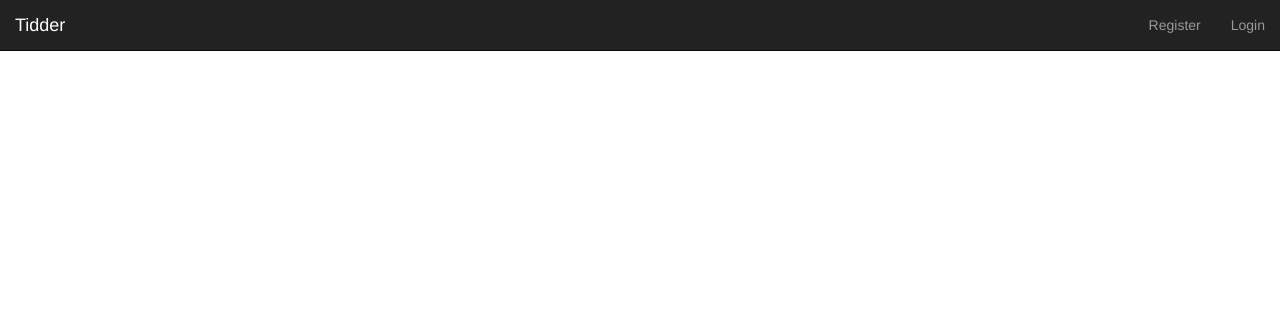
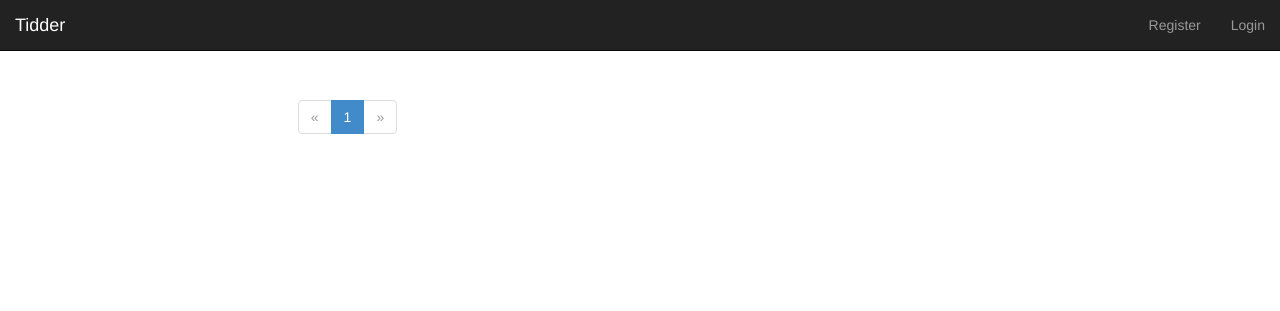
Before and after one commit to jjh5030/tidder, a Django app: page / in a window 1280 px wide. Shown: the top 311 px of the page. Run offline with Django 3.2, Linux system fonts and the light colour scheme; data that the repository does not hold is empty; some libraries are stand-ins or nearby versions.

Commit message:
added pagination of results

```diff
--- a/static/css/bootstrap-fluid-adj.css
+++ b/static/css/bootstrap-fluid-adj.css
@@ -41,3 +41,7 @@ body {
     width:100%;
     max-width:200px;
 }
+
+footer {
+  text-align:center;
+}
--- a/stories/urls.py
+++ b/stories/urls.py
@@ -10,4 +10,5 @@ urlpatterns = patterns('',
 	url(r'^vote/', views.vote, name='vote'),
 	url(r'^story/(?P<story_id>\d+)/$', views.story_detail, name='story_detail'),
 	url(r'^user_profile/(?P<user>\w+)/$', views.user_profile, name='user_profile'),
+	url(r'^results_page/(?P<page_number>\d+)/$', views.index, name='index'),
 )
--- a/stories/views.py
+++ b/stories/views.py
@@ -14,143 +14,199 @@ from django.utils.timezone import utc
 
 
 def score(story, gravity=1.8, timebase=120):
-	points = (story.points - 1)**0.8
-	now = datetime.utcnow().replace(tzinfo=utc)
-	age = int((now - story.created_at).total_seconds())/60
+    points = (story.points - 1)**0.8
+    now = datetime.utcnow().replace(tzinfo=utc)
+    age = int((now - story.created_at).total_seconds())/60
 
-	return points/(age+timebase)**gravity
+    return points/(age+timebase)**gravity
 
-def top_stories(top=180, consider=1000):
-	latest_stories = Story.objects.all().order_by('-created_at')[:consider]
-	rank_stories = sorted([(score(story), story) for story in latest_stories], reverse=True)
+def top_stories(top=25, consider=1000):
+    latest_stories = Story.objects.all().order_by('-created_at')[:consider]
+    rank_stories = sorted([(score(story), story) for story in latest_stories], reverse=True)
 
-	return [story for _, story in rank_stories][:top]
+    return [story for _, story in rank_stories][:top]
 
-def index(request):
-	stories = top_stories(top=50)
-	context_dict = {'stories': stories}
-	context_dict['user'] = request.user
+def page_stories(start_point=0, results=25, consider=1000):
+    latest_stories = Story.objects.all().order_by('-created_at')[:consider]
+    rank_stories = sorted([(score(story), story) for story in latest_stories], reverse=True)
+    list_start = (int(start_point)*int(results))-int(results) + 1
+    list_end = list_start+int(results)
 
-	if request.user.is_authenticated():
-		liked_stories = request.user.liked_stories.filter(id__in=[story.id for story in stories])
-	else:
-		liked_stories = []
+    #print "results: %s %s" % (list_start, list_end)
 
-	context_dict['liked_stories'] = liked_stories
+    return [story for _, story in rank_stories][list_start:list_end]
 
-	return render(request, 'tidder/index.html', context_dict)
+def build_paginator(page_number, adjacent_pages=5):
+    start_page = 1
+    article_count = Story.objects.count()
+
+    if article_count < 1000:
+        end_page = (article_count//25) + 1
+    else:
+        end_page = 1000/25
+
+    page_numbers = [n for n in range(start_page, end_page+1)]
+    page_range_show = [n for n in range(page_number - adjacent_pages, page_number + adjacent_pages) if n in page_numbers]
+
+    if page_number == 1:
+        has_previous = False
+    else:
+        has_previous = True
+
+    if page_number == end_page:
+        has_next = False
+    else:
+        has_next = True
+
+    paginator_results = {
+        'start_page': start_page,
+        'end_page': end_page,
+        'current_page': page_number,
+        'page_numbers': page_numbers,
+        'next': page_number + 1,
+        'previous': page_number - 1,
+        'has_next': has_next,
+        'has_previous': has_previous,
+        'page_range_show': page_range_show,
+        'show_first': 1 not in page_numbers,
+        'show_last': page_number not in page_numbers,
+    }
+
+    #print paginator_results
+    return paginator_results
+
+def index(request, page_number=1):
+    if int(page_number) == 1:
+        stories = top_stories(top=25)
+    else:
+        stories = page_stories(start_point=int(page_number))
+
+    context_dict = {'stories': stories}
+    context_dict['user'] = request.user
+
+    if request.user.is_authenticated():
+        liked_stories = request.user.liked_stories.filter(id__in=[story.id for story in stories])
+    else:
+        liked_stories = []
+
+    context_dict['liked_stories'] = liked_stories
+    context_dict['list_start'] = (int(page_number)*int(25))-int(25) + 1
+    context_dict['show_paginator'] = True
+    context_dict['paginator_details'] = build_paginator(page_number=int(page_number))
+
+    return render(request, 'tidder/index.html', context_dict)
 
 @login_required
 def story(request):
-	if request.method == "POST":
-		form = StoryForm(request.POST)
-		if form.is_valid():
-			story = form.save(commit=False)
-			story.moderator = request.user
-			story.save()
-			return HttpResponseRedirect('/')
-	else:
-		form = StoryForm()
+    if request.method == "POST":
+        form = StoryForm(request.POST)
+        if form.is_valid():
+            story = form.save(commit=False)
+            story.moderator = request.user
+            story.save()
+            return HttpResponseRedirect('/')
+    else:
+        form = StoryForm()
 
-	return render(request, 'tidder/story.html', {'form': form})
+    return render(request, 'tidder/story.html', {'form': form})
 
 def user_login(request):
-	context = RequestContext(request)
-	context_dict = {}
+    context = RequestContext(request)
+    context_dict = {}
 
-	if request.method == "POST":
-		username = request.POST['username']
-		password = request.POST['password']
+    if request.method == "POST":
+        username = request.POST['username']
+        password = request.POST['password']
 
-		user = authenticate(username=username, password=password)
+        user = authenticate(username=username, password=password)
 
-		if user is not None:
-			if user.is_active:
-				login(request, user)
-				return HttpResponseRedirect('/')
-			else:
-				context_dict['disabled_account'] = True
-				return render_to_response('tidder/login.html', {}, context)
-		else:
-			print "invalid login: {0}, {1}".format(username,password)
-			context_dict['bad_details'] = True
-			return render_to_response('tidder/login.html', context_dict, context)
-	else:
-		return render_to_response('tidder/login.html', context_dict, context)
+        if user is not None:
+            if user.is_active:
+                login(request, user)
+                return HttpResponseRedirect('/')
+            else:
+                context_dict['disabled_account'] = True
+                return render_to_response('tidder/login.html', {}, context)
+        else:
+            print "invalid login: {0}, {1}".format(username,password)
+            context_dict['bad_details'] = True
+            return render_to_response('tidder/login.html', context_dict, context)
+    else:
+        return render_to_response('tidder/login.html', context_dict, context)
 
 @login_required
 def user_logout(request):
-	logout(request)
-	return HttpResponseRedirect('/')
+    logout(request)
+    return HttpResponseRedirect('/')
 
 def register(request):
-	context = RequestContext(request)
-	registered = False
-	context_dict = {}
+    context = RequestContext(request)
+    registered = False
+    context_dict = {}
 
-	if request.method == "POST":
-		user_form = UserForm(data=request.POST)
-		profile_form = UserProfileForm(data=request.POST)
+    if request.method == "POST":
+        user_form = UserForm(data=request.POST)
+        profile_form = UserProfileForm(data=request.POST)
 
-		if user_form.is_valid() and profile_form.is_valid():
-			user = user_form.save()
+        if user_form.is_valid() and profile_form.is_valid():
+            user = user_form.save()
 
-			user.set_password(user.password)
-			user.save()
+            user.set_password(user.password)
+            user.save()
 
-			profile = profile_form.save(commit=False)
-			profile.user = user
+            profile = profile_form.save(commit=False)
+            profile.user = user
 
-			if 'picture' in request.FILES:
-				profile.picture = request.FILES['picture']
+            if 'picture' in request.FILES:
+                profile.picture = request.FILES['picture']
 
-			profile.save()
-			registered = True
-			return HttpResponseRedirect('/login/')
-		else:
-			print user_form.errors, profile_form.errors
-	else:
-		user_form = UserForm()
-		profile_form = UserProfileForm()
+            profile.save()
+            registered = True
+            return HttpResponseRedirect('/login/')
+        else:
+            print user_form.errors, profile_form.errors
+    else:
+        user_form = UserForm()
+        profile_form = UserProfileForm()
 
-	context_dict['user_form'] = user_form
-	context_dict['profile_form'] = profile_form
-	context_dict['registered'] = registered
+    context_dict['user_form'] = user_form
+    context_dict['profile_form'] = profile_form
+    context_dict['registered'] = registered
 
-	return render_to_response('tidder/register.html', context_dict, context)
+    return render_to_response('tidder/register.html', context_dict, context)
 
 @login_required
 def vote(request):
-	# check to make sure user already hasnt voted before saving
-	story = get_object_or_404(Story, pk=request.POST.get('story'))
-	story.points += 1
-	story.save()
-	user = request.user
-	user.liked_stories.add(story)
-	user.save()
-	return HttpResponse()
+    # check to make sure user already hasnt voted before saving
+    story = get_object_or_404(Story, pk=request.POST.get('story'))
+    story.points += 1
+    story.save()
+    user = request.user
+    user.liked_stories.add(story)
+    user.save()
+    return HttpResponse()
 
 def story_detail(request, story_id):
-	context_dict = {}
-	context_dict['user'] = request.user
+    context_dict = {}
+    context_dict['user'] = request.user
 
-	story = get_object_or_404(Story, pk=story_id)
-	context_dict['story'] = story
+    story = get_object_or_404(Story, pk=story_id)
+    context_dict['story'] = story
 
-	return render(request, 'tidder/detail.html', context_dict)
+    return render(request, 'tidder/detail.html', context_dict)
 
 @login_required
 def user_profile(request, user):
-	context_dict = {}
+    context_dict = {}
 
-	u = User.objects.get(username=user)
+    u = User.objects.get(username=user)
 
-	try:
-		up = UserProfile.objects.get(user=u)
-	except:
-		up = None
+    try:
+        up = UserProfile.objects.get(user=u)
+    except:
+        up = None
 
-	context_dict['user_profile'] = u
-	context_dict['user_profile_info'] = up
+    context_dict['user_profile'] = u
+    context_dict['user_profile_info'] = up
 
-	return render(request, 'tidder/profile.html', context_dict)
+    return render(request, 'tidder/profile.html', context_dict)
--- a/templates/tidder/base.html
+++ b/templates/tidder/base.html
@@ -56,8 +56,8 @@
       </div>
     </div>
 
-		<div class="container-fluid">
-    		<div class="row-fluid">
+		<div class="container">
+    		<div class="row">
 				<div class="col-lg-6">
 					{% block content %}
 
@@ -66,6 +66,18 @@
 			</div>
 		</div>
 
+		{% if show_paginator %}
+		<footer>
+			<div class="container">
+	    		<div class="row">
+					<div class="col-lg-6">
+						{% include 'tidder/paginator.html' with paginator_details=paginator_details %}
+					</div>
+				</div>
+			</div>
+		</footer>
+		{% endif %}
+
 		<script src="{% static 'js/jquery-2.1.0.min.js' %}"></script>
 		<script src="{% static 'js/bootstrap.min.js' %}"></script>
 		<script src="{% static 'js/tidder-ajax.js' %}"></script>
--- a/templates/tidder/detail.html
+++ b/templates/tidder/detail.html
@@ -9,7 +9,7 @@
 {% block content %}
 
 <p>
-<a href="{{ story.url }}">{{ story.title }}</a><span class="domain"> ({{ story.domain }})</span>
+<a href="{{ story.url }}">{{ story.title }}</a><span class="domain"> {% if story.domain %} ({{ story.domain }}) {% endif %}</span>
 </p>
 
 <p>
--- a/templates/tidder/index.html
+++ b/templates/tidder/index.html
@@ -6,16 +6,16 @@
 
 {% block content %}
 
-<ol>
+<ol start="{{ list_start }}">
 	{% if stories %}
 		{% for story in stories %}
 			<li>
 				<p class="story-title">
 					{% if user.is_authenticated and story not in liked_stories %}
 					<a href ="/vote/" id="story-vote-{{ story.id }}" class="vote" ><img src="{% static 'img/arrow.gif' %}"></a>
-					<a href="{{ story.url }}" id="story-title-{{ story.id }}">{{ story.title }}</a><span class="domain"> ({{ story.domain }})</span>
+					<a href="{{ story.url }}" id="story-title-{{ story.id }}">{{ story.title }}</a><span class="domain"> {% if story.domain %} ({{ story.domain }})	{% endif %}</span>
 					{% else %}
-					<a href="{{ story.url }}" style="margin-left: 15px;">{{ story.title }}</a><span class="domain"> ({{ story.domain }})</span>
+					<a href="{{ story.url }}" style="margin-left: 15px;">{{ story.title }}</a><span class="domain"> {% if story.domain %} ({{ story.domain }}) {% endif %}</span>
 					{% endif %}
 				</p>
 
--- /dev/null
+++ b/templates/tidder/paginator.html
@@ -0,0 +1,29 @@
+{% block content %}
+
+<ul class="pagination">
+	{% if paginator_details.has_previous %}
+  	<li><a href="/results_page/{{ paginator_details.previous }}/">&laquo;</a></li>
+  	{% else %}
+  	<li class="disabled"><a href="/">&laquo;</a></li>
+  	{% endif %}
+
+  	{% for linkpage in paginator_details.page_range_show %}
+
+  	{% if paginator_details.current_page == linkpage %}
+  		<li class="active"><a href="/results_page/{{ linkpage }}/">{{ linkpage }} <span class="sr-only">(Page {{ linkpage }})</span></a></li>
+	{% else %}
+  		<li><a href="/results_page/{{ linkpage }}/">{{ linkpage }} <span class="sr-only">(Page {{ linkpage }})</span></a></li>
+  	{% endif %}
+
+  	{% endfor %}
+
+
+  	{% if paginator_details.has_next %}
+  	<li><a href="/results_page/{{ paginator_details.next }}/">&raquo;</a></li>
+  	{% else %}
+  	<li class="disabled"><a href="/">&raquo;</a></li>
+  	{% endif %}
+
+</ul>
+
+{% endblock content %}
```
